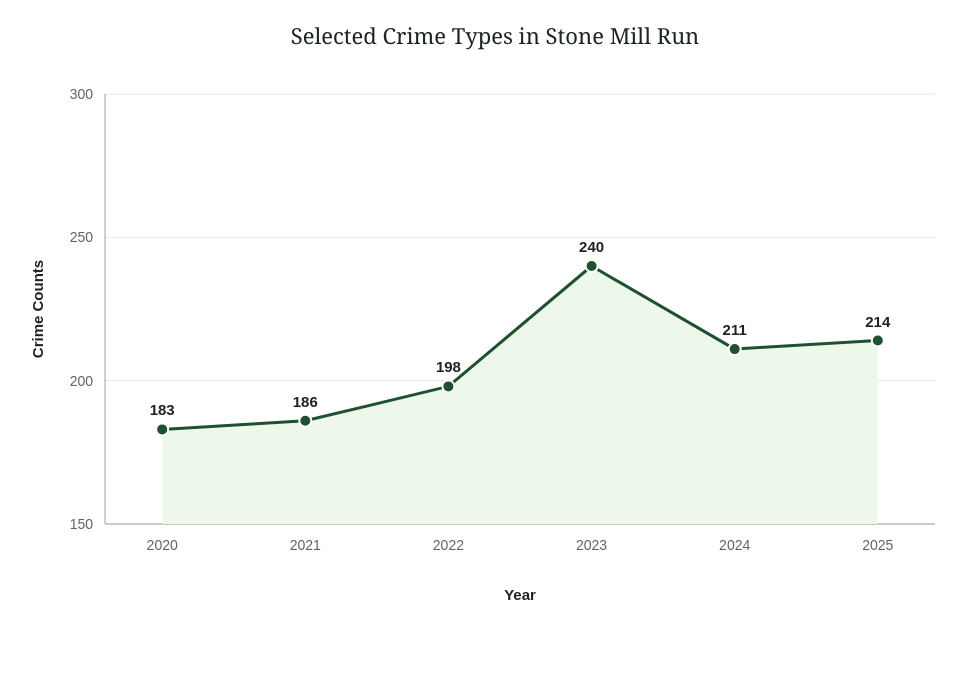
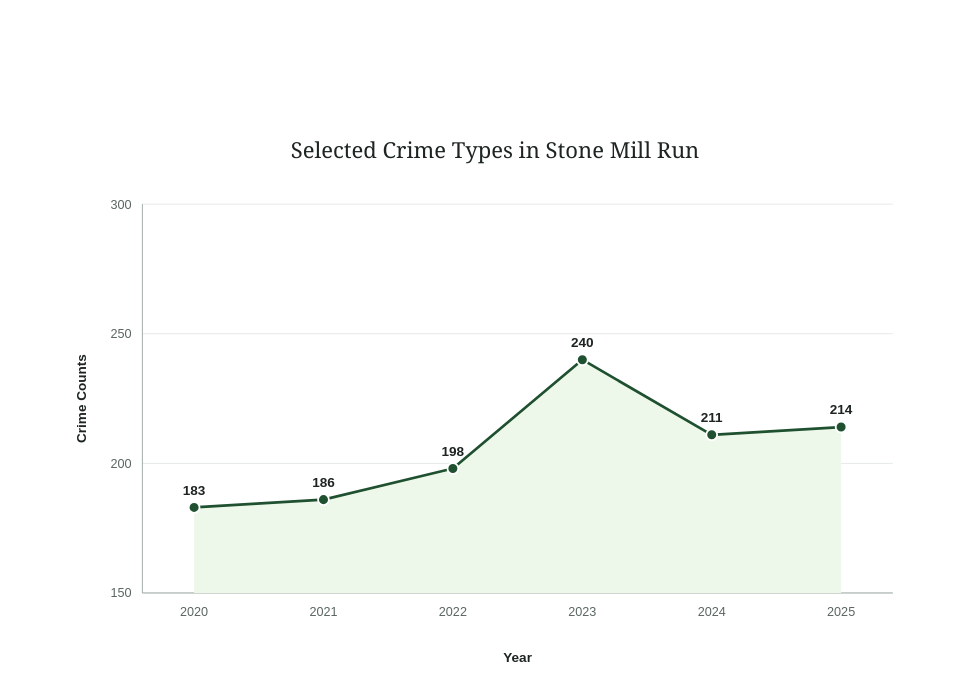
Before and after one commit to sujinnnn/crime_chart, a plain HTML site: page index.html in a window 1280 px wide. Shown: the whole page, without its empty margins (145-1111 px from the left). Drawn offline with Linux system fonts and the light colour scheme; a web font is replaced by a local one.

Commit message:
Center chart in embed frame
Co-Authored-By: Claude Haiku 5.5 <noreply@anthropic.com>
Claude-Session: https://claude.ai/code/session_01FbSWoQ1PNzFcy7Pydey9Wd

```diff
--- a/index.html
+++ b/index.html
@@ -6,11 +6,11 @@
 <link href="https://fonts.googleapis.com/css2?family=Calistoga&display=swap" rel="stylesheet">
 <title>Selected Crime Types in Stone Mill Run, 2020–2025</title>
 <style>
-  body { margin:0; font-family: Georgia, "Times New Roman", serif; background:#fff; color:#1d2421; }
-  .wrap { max-width:960px; margin:0 auto; padding:12px 16px; }
+  body { margin:0; min-height:100vh; display:flex; align-items:center; justify-content:center; font-family: Georgia, "Times New Roman", serif; background:#fff; color:#1d2421; }
+  .wrap { width:100%; max-width:900px; margin:0 auto; padding:12px 16px; box-sizing:border-box; }
   h1 { font-family: "Calistoga", Georgia, serif; font-weight:400; font-size:22px; text-align:center; margin:8px 0 4px; }
   .sub { text-align:center; font-family: Arial, Helvetica, sans-serif; font-size:13px; color:#5b6661; margin:0 0 6px; }
-  svg { width:100%; height:auto; display:block; }
+  svg { width:100%; height:auto; display:block; margin:0 auto; }
   .grid { stroke:#e3e8e4; stroke-width:1; }
   .axis { stroke:#9aa59f; stroke-width:1; }
   .ytick, .xtick { font-family: Arial, Helvetica, sans-serif; font-size:14px; fill:#5b6661; }
```
